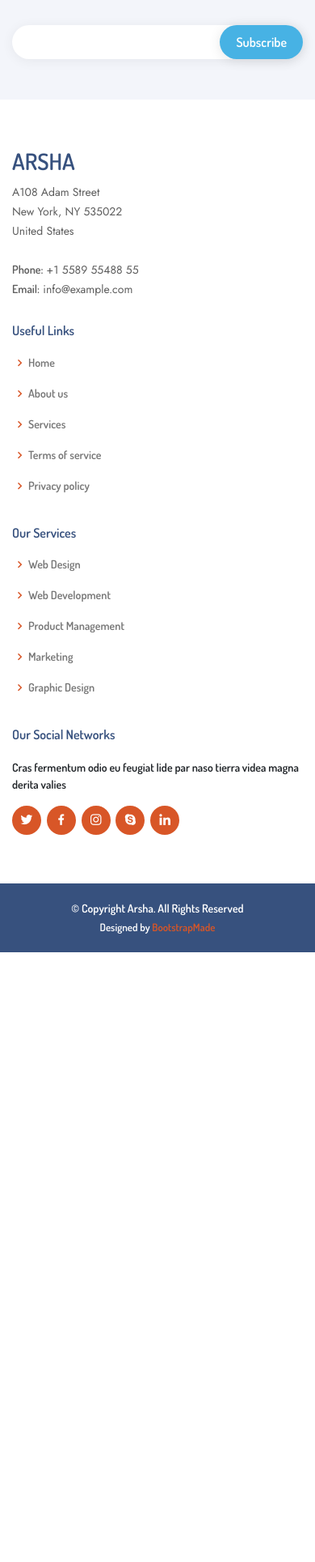
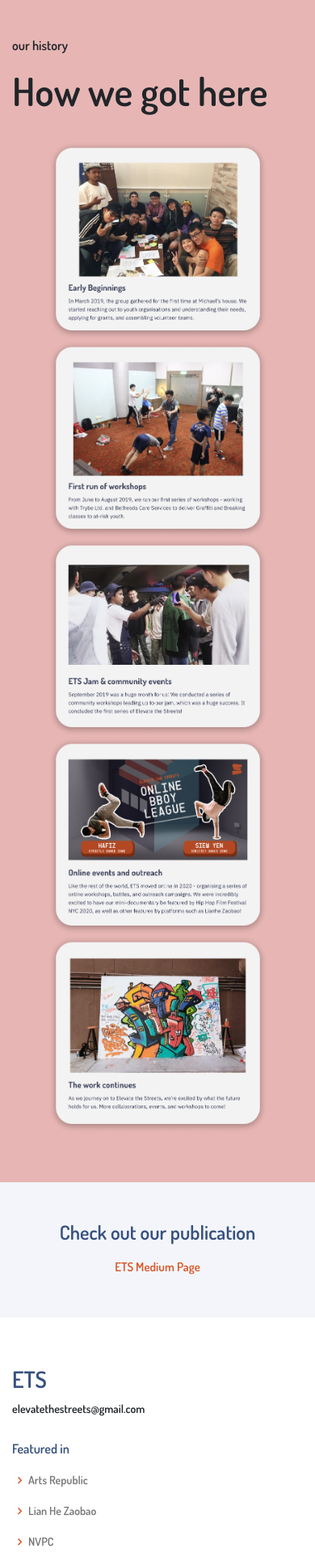
Before and after one commit to ghostleek/elevatethestreets, a PHP site: page /about.html in a window 390 px wide. Shown: the part 4571-6500 px from the top of the page at 81% size. Before the commit the page ends 5747 px from the top, so only its background shows below. Run offline with PHP 8.4, Linux system fonts and the light colour scheme.

Commit message:
updated colors and about us page

```diff
--- a/about.html
+++ b/about.html
@@ -128,7 +128,7 @@
 
             </section>
 
-            <section id="about-bubbles" class="d-flex align-items-center">
+            <section id="about-family" class="d-flex align-items-center">
 
               <div class="container marketing">
 
@@ -136,10 +136,10 @@
 
               <div class="row featurette">
                 <div class="col-md-7">
-                  <p>our team</p>
+                  <p><b>our team</b></p>
                   <h3>Meet the family</h3>
                   <br>
-                  <h1>Breakers. DJs. Artists. Educators. Social Workers. Designers. Storytellers. Dancers. <span class="text-muted">Elevaters.</span></h2><br><br>
+                  <h1>Breakers. DJs. Artists. Educators. Social Workers. Designers. Storytellers. Dancers. <b>Elevaters.</b></span></h2><br><br>
                     <p class="lead">Elevate the Streets began as a group of friends, united by a common passion in breaking and in the hip-hop subculture. Today, we are an initiative with over 40 volunteers from all walks of life, grounded by our desire to use our passions for a greater purpose.</p>
                   </div>
                   <div class="col-md-5">
@@ -148,13 +148,34 @@
 
                   </div>
 
-                  <hr class="featurette-divider">
 
 
         </p>
       </div>
       </div>
     </section>
+    <section id="about-timeline" class="d-flex align-items-center">
+
+      <div class="container marketing">
+
+
+
+      <div class="row featurette">
+        <div class="col-md-7">
+          <p><b>our history</b></p>
+          <h3>How we got here</h3>
+          <br>
+          </div>
+            <img class="featurette-image img-fluid mx-auto" img src="timeline1.png" width ="70%" alt="Generic placeholder image">
+            <img class="featurette-image img-fluid mx-auto" img src="timeline2.png" width ="70%" alt="Generic placeholder image">
+            <img class="featurette-image img-fluid mx-auto" img src="timeline3.png" width ="70%" alt="Generic placeholder image">
+            <img class="featurette-image img-fluid mx-auto" img src="timeline4.png" width ="70%" alt="Generic placeholder image">
+            <img class="featurette-image img-fluid mx-auto" img src="timeline5.png" width ="70%" alt="Generic placeholder image">
+
+
+
+
+
 
   </main><!-- End #main -->
 
@@ -165,11 +186,8 @@
     <div class="container">
       <div class="row justify-content-center">
         <div class="col-lg-6">
-            <h4>Join Our Newsletter</h4>
-            <p>Tamen quem nulla quae legam multos aute sint culpa legam noster magna</p>
-            <form action="" method="post">
-              <input type="email" name="email"><input type="submit" value="Subscribe">
-            </form>
+          <h4>Check out our publication</h4>
+          <a href="https://medium.com/elevate-the-streets" class="buy-btn">ETS Medium Page</a>
         </div>
       </div>
     </div>
@@ -180,47 +198,38 @@
       <div class="row">
 
         <div class="col-lg-3 col-md-6 footer-contact">
-            <h3>Arsha</h3>
-            <p>
-              A108 Adam Street <br>
-              New York, NY 535022<br>
-              United States <br><br>
-              <strong>Phone:</strong> +1 5589 55488 55<br>
-              <strong>Email:</strong> info@example.com<br>
+          <h3>ETS</h3>
+            elevatethestreets@gmail.com<br>
           </p>
         </div>
 
         <div class="col-lg-3 col-md-6 footer-links">
-            <h4>Useful Links</h4>
+          <h4>Featured in</h4>
           <ul>
-              <li><i class="bx bx-chevron-right"></i> <a href="#">Home</a></li>
-              <li><i class="bx bx-chevron-right"></i> <a href="#">About us</a></li>
-              <li><i class="bx bx-chevron-right"></i> <a href="#">Services</a></li>
-              <li><i class="bx bx-chevron-right"></i> <a href="#">Terms of service</a></li>
-              <li><i class="bx bx-chevron-right"></i> <a href="#">Privacy policy</a></li>
+            <li><i class="bx bx-chevron-right"></i> <a href="https://artsrepublic.sg/backstage/interview-with-michael-ng-engaging-at-risk-youths-through-dance-and-graffiti/">Arts Republic</a></li>
+            <li><i class="bx bx-chevron-right"></i> <a href="https://www.facebook.com/102785401096035/posts/305043177536922/">Lian He Zaobao</a></li>
+            <li><i class="bx bx-chevron-right"></i> <a href="https://www.facebook.com/CityofGoodSG/posts/1684294088392935">NVPC</a></li>
+            <li><i class="bx bx-chevron-right"></i> <a href="#">International Hip Hop Film Festival</a></li>
           </ul>
         </div>
 
         <div class="col-lg-3 col-md-6 footer-links">
-            <h4>Our Services</h4>
+          <h4>Our Work</h4>
           <ul>
-              <li><i class="bx bx-chevron-right"></i> <a href="#">Web Design</a></li>
-              <li><i class="bx bx-chevron-right"></i> <a href="#">Web Development</a></li>
-              <li><i class="bx bx-chevron-right"></i> <a href="#">Product Management</a></li>
-              <li><i class="bx bx-chevron-right"></i> <a href="#">Marketing</a></li>
-              <li><i class="bx bx-chevron-right"></i> <a href="#">Graphic Design</a></li>
+            <li><i class="bx bx-chevron-right"></i> <a href="#">4-6 Week Bboy Workshops</a></li>
+            <li><i class="bx bx-chevron-right"></i> <a href="#">Bboy Mentorships</a></li>
+            <li><i class="bx bx-chevron-right"></i> <a href="#">Events</a></li>
           </ul>
         </div>
 
         <div class="col-lg-3 col-md-6 footer-links">
-            <h4>Our Social Networks</h4>
-            <p>Cras fermentum odio eu feugiat lide par naso tierra videa magna derita valies</p>
+          <h4>Social</h4>
           <div class="social-links mt-3">
-              <a href="#" class="twitter"><i class="bx bxl-twitter"></i></a>
-              <a href="#" class="facebook"><i class="bx bxl-facebook"></i></a>
-              <a href="#" class="instagram"><i class="bx bxl-instagram"></i></a>
-              <a href="#" class="google-plus"><i class="bx bxl-skype"></i></a>
-              <a href="#" class="linkedin"><i class="bx bxl-linkedin"></i></a>
+            <a href="https://medium.com/elevate-the-streets" class="medium"><i class="bx bxl-medium"></i></a>
+            <a href="https://www.facebook.com/elevatethestreets/" class="facebook"><i class="bx bxl-facebook"></i></a>
+            <a href="https://instagram.com/elevatethestreets" class="instagram"><i class="bx bxl-instagram"></i></a>
+           <!-- <a href="#" class="google-plus"><i class="bx bxl-skype"></i></a>
+            <a href="#" class="linkedin"><i class="bx bxl-linkedin"></i></a>-->
           </div>
         </div>
 
@@ -230,14 +239,7 @@
 
   <div class="container footer-bottom clearfix">
     <div class="copyright">
-        &copy; Copyright <strong><span>Arsha</span></strong>. All Rights Reserved
-      </div>
-      <div class="credits">
-        <!-- All the links in the footer should remain intact. -->
-        <!-- You can delete the links only if you purchased the pro version. -->
-        <!-- Licensing information: https://bootstrapmade.com/license/ -->
-        <!-- Purchase the pro version with working PHP/AJAX contact form: https://bootstrapmade.com/arsha-free-bootstrap-html-template-corporate/ -->
-        Designed by <a href="https://bootstrapmade.com/">BootstrapMade</a>
+      &copy; Copyright <strong><span>ETS</span></strong>. All Rights Reserved
     </div>
   </div>
 </footer><!-- End Footer -->
--- a/assets/css/style.css
+++ b/assets/css/style.css
@@ -1671,6 +1763,69 @@ section {
   background: #73C4D7;
 }
 
+/*--------------------------------------------------------------
+# About-family Section
+--------------------------------------------------------------*/
+#about-family {
+  width: 100%;
+  height: 100%;
+  background-image: url("https://res.cloudinary.com/df6dcketg/image/upload/v1609060314/bg_kai_afgava.png");
+  background-position: center;
+  background-repeat: no-repeat;
+  background-size: cover;
+  box-shadow: inset 0 0 0 1000px rgba(0,0,0,.7);
+}
+
+#about-family h1 {
+  margin: 0 0 10px 0;
+  font-size: 48px;
+  font-weight: 700;
+  line-height: 56px;
+  color: #fff;
+}
+
+#about-family h3 {
+  margin: 0 0 10px 0;
+  font-size: 48px;
+  font-weight: 700;
+  line-height: 56px;
+  color: #EA602F;
+}
+#about-family b {
+  color: #EA602F;
+}
+
+#about-family p {
+  color: #D6D6D6;
+}
+
+/*--------------------------------------------------------------
+# About-timelinle Section
+--------------------------------------------------------------*/
+#about-timeline {
+  background: #E7B6B4;
+}
+
+#about-timeline h1 {
+  margin: 0 0 10px 0;
+  font-size: 48px;
+  font-weight: 700;
+  line-height: 56px;
+}
+
+#about-timeline h3 {
+  margin: 0 0 10px 0;
+  font-size: 48px;
+  font-weight: 700;
+  line-height: 56px;
+}
+#about-family b {
+  color: #EA602F;
+}
+
+#about-family p {
+  color: #D6D6D6;
+}
 
 /*--------------------------------------------------------------
 # Footer
```
Also changed, not shown: other parts of assets/css/style.css (+92 -0 lines), index.html (+31 -3 lines), assets/img/2019recap.png (added), assets/img/Landing/HHFF.png (deleted), assets/img/Landing/House Extra 1.png (deleted), timeline1.png (added), timeline2.png (added), timeline3.png (added), timeline4.png (added), timeline5.png (added). Lines whose indentation alone changed are shown as unchanged.
